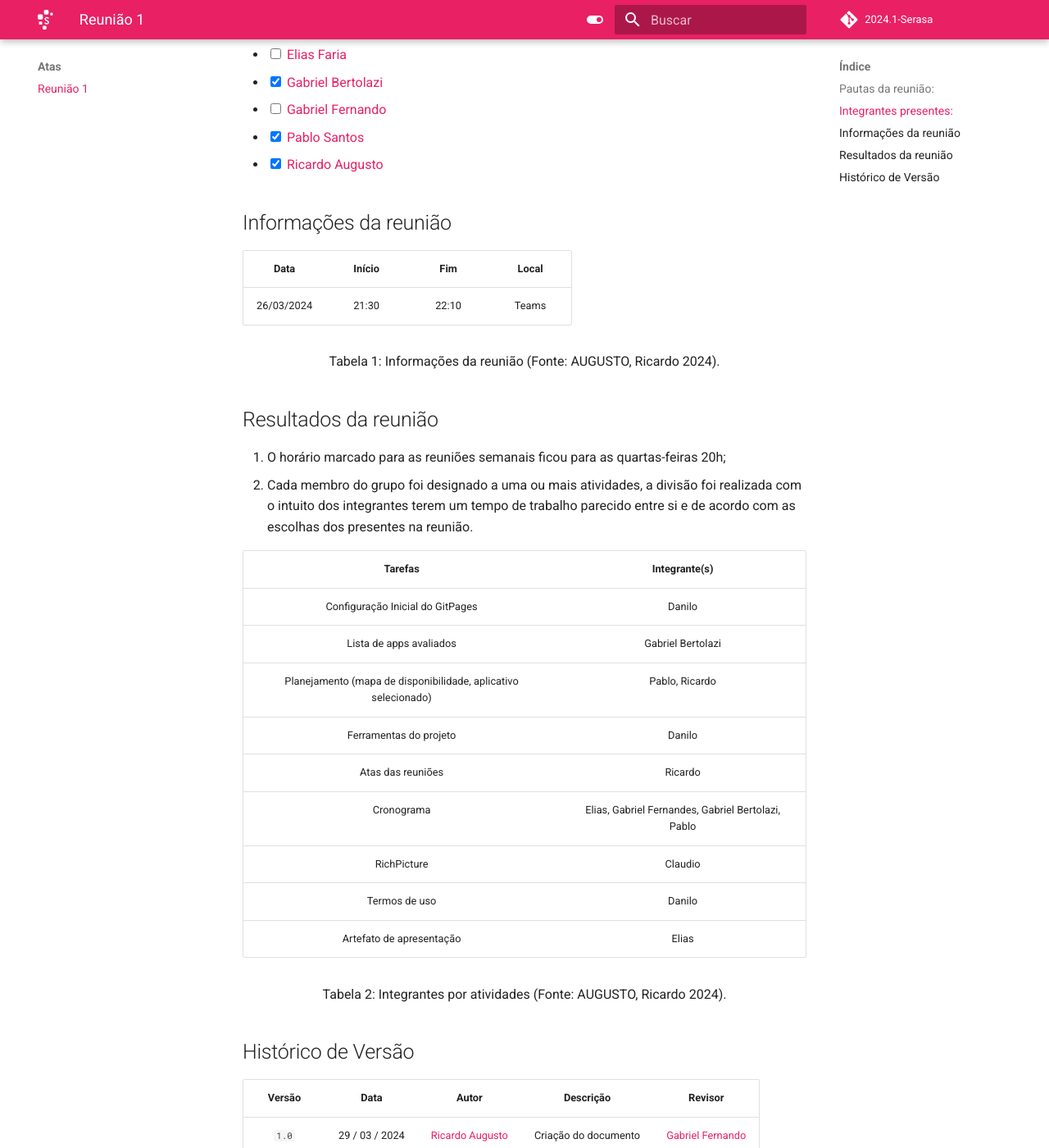
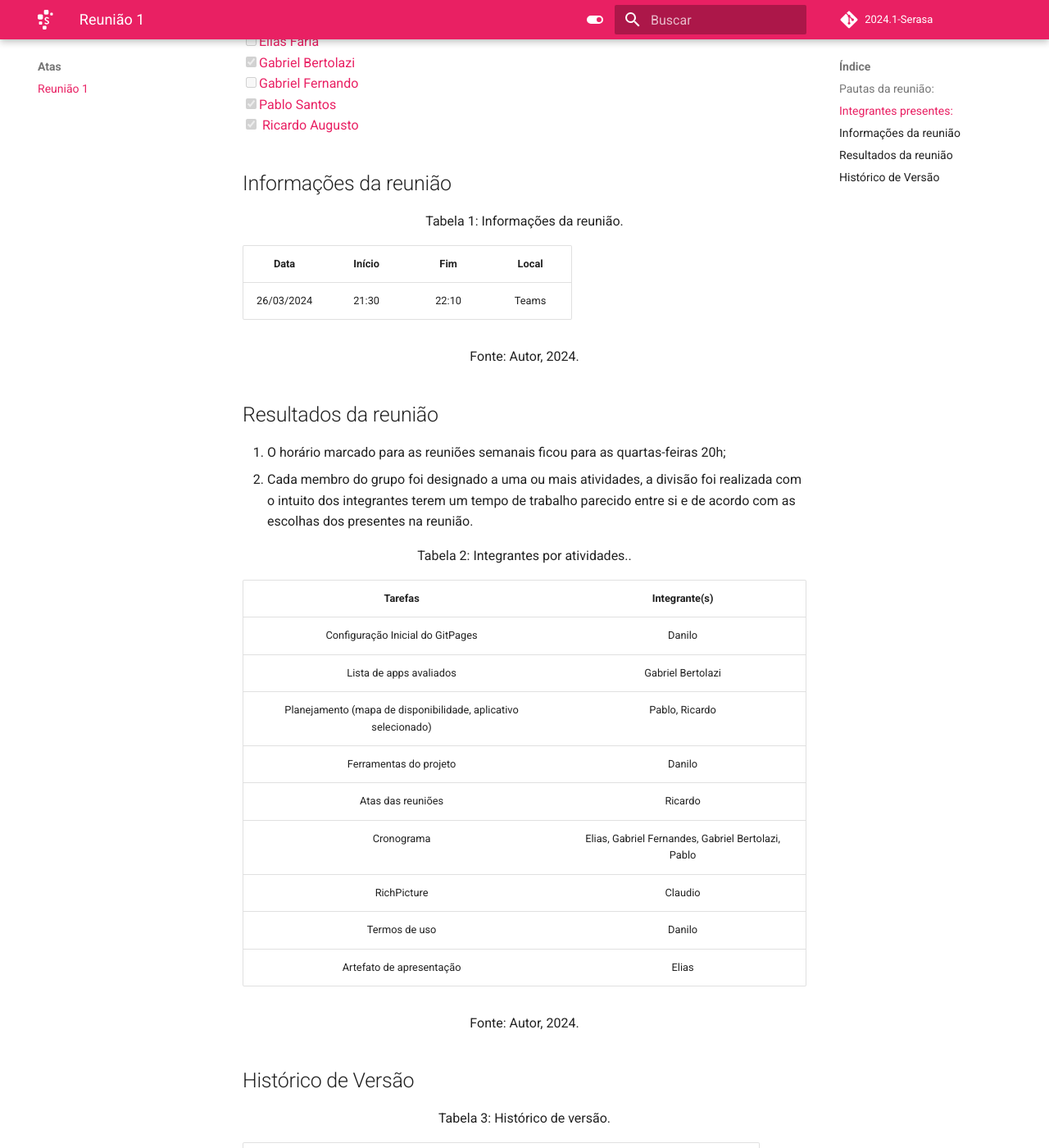
Before and after one commit to Requisitos-de-Software/2024.1-Serasa, an MkDocs documentation site: the page built from docs/atas/ata1.md, in a window 1280 px wide and 1400 px high, scrolled down 442 px. Shown: the whole window at 82% size. Built offline with MkDocs 1.6.1 and Material for MkDocs 9.7.7, drawn with Linux system fonts in a browser that asks for light colours; comment, search, counter and statistics services are not loaded; some of the changed text lies outside the part shown.

Commit message:
Ajustes na ata

```diff
--- a/docs/atas/ata1.md
+++ b/docs/atas/ata1.md
@@ -5,27 +5,34 @@
 - Horário semanal das reuniões.
 
 ## Integrantes presentes:
-- <input type="checkbox" checked> [Cláudio Henrique][ClaudioGH]
-- <input type="checkbox" checked> [Danilo Carvalho][DaniloGH]
-- <input type="checkbox"> [Elias Faria][EliasGH]
-- <input type="checkbox" checked> [Gabriel Bertolazi][GabrielBGH]
-- <input type="checkbox"> [Gabriel Fernando][GabrielFGH]
-- <input type="checkbox" checked> [Pablo Santos][PabloGH]
-- <input type="checkbox" checked> [Ricardo Augusto][RicardoGH]
+<label><input type="checkbox" checked disabled>[Cláudio Henrique][ClaudioGH]</label><br>
+<label><input type="checkbox" checked disabled>[Danilo Carvalho][DaniloGH]</label><br>
+<label><input type="checkbox" disabled>[Elias Faria][EliasGH]</label><br>
+<label><input type="checkbox" checked disabled>[Gabriel Bertolazi][GabrielBGH]</label><br>
+<label><input type="checkbox" disabled>[Gabriel Fernando][GabrielFGH]</label><br>
+<label><input type="checkbox" checked disabled>[Pablo Santos][PabloGH]</label><br>
+<label><input type="checkbox" checked disabled> [Ricardo Augusto][RicardoGH]</label><br>
 
 ## Informações da reunião
+
+<div style="text-align: center">
+<p> Tabela 1: Informações da reunião. </p>
+</div>
 
 | Data | Início | Fim | Local
 |:-:|:-:|:-:|:-:|
 | 26/03/2024 | 21:30 | 22:10 | Teams
 <div style="text-align: center">
-<p> Tabela 1: Informações da reunião (Fonte: AUGUSTO, Ricardo 2024). </p>
+<p> Fonte: Autor, 2024. </p>
 </div>
 
 ## Resultados da reunião
 1. O horário marcado para as reuniões semanais ficou para as quartas-feiras 20h;
 2. Cada membro do grupo foi designado a uma ou mais atividades, a divisão foi realizada com o intuito dos integrantes terem um tempo de trabalho parecido entre si e de acordo com as escolhas dos presentes na reunião.
 
+<div style="text-align: center">
+<p> Tabela 2: Integrantes por atividades.. </p>
+</div>
 
 | Tarefas | Integrante(s) |
 |:-:|:-:|
@@ -39,16 +46,20 @@
 | Termos de uso | Danilo |
 |Artefato de apresentação | Elias
 <div style="text-align: center">
-<p> Tabela 2: Integrantes por atividades (Fonte: AUGUSTO, Ricardo 2024). </p>
+<p> Fonte: Autor, 2024. </p>
 </div>
 
 ## Histórico de Versão
+
+<div style="text-align: center">
+<p> Tabela 3: Histórico de versão. </p>
+</div>
 
 | Versão | Data | Autor | Descrição | Revisor
 |:-:|:-:|:-:|:-:|:-:|
 |`1.0`| 29 / 03 / 2024 | [Ricardo Augusto][RicardoGH] | Criação do documento | [Gabriel Fernando][GabrielFGH]
 <div style="text-align: center">
-<p> Tabela 3: Histórico de versão (Fonte: AUGUSTO, Ricardo 2024). </p>
+<p> Fonte: Autor, 2024. </p>
 </div>
 
 
```
